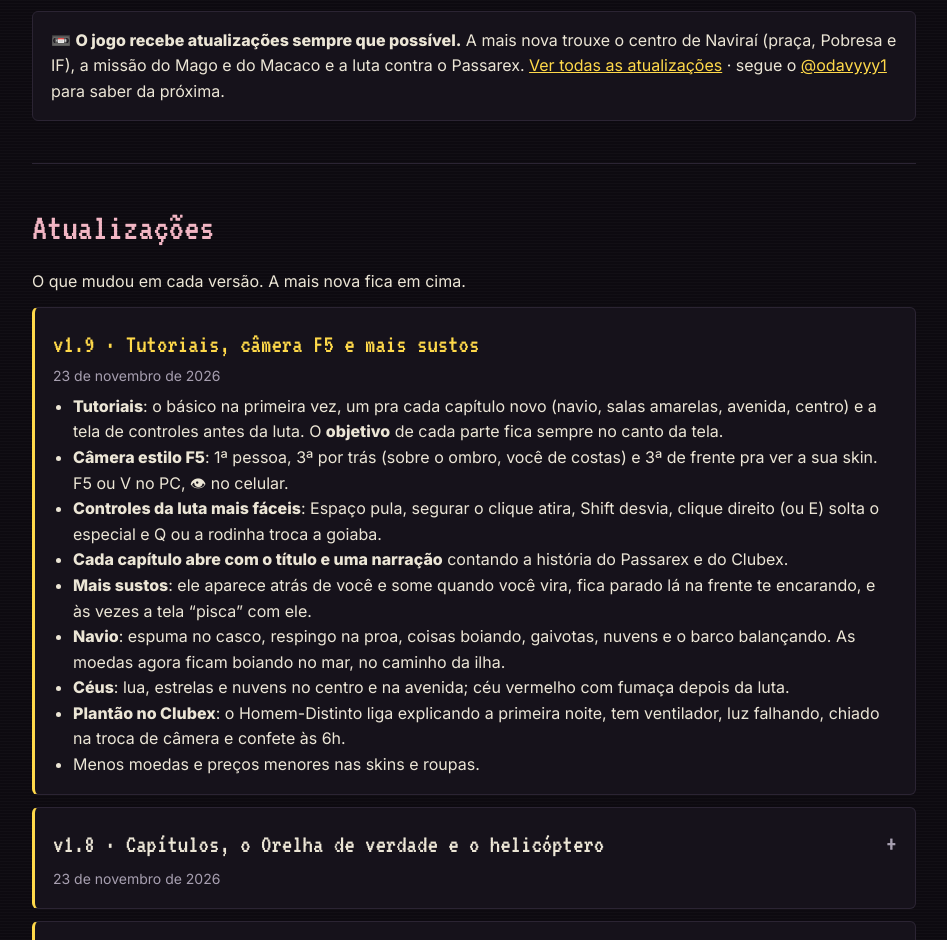
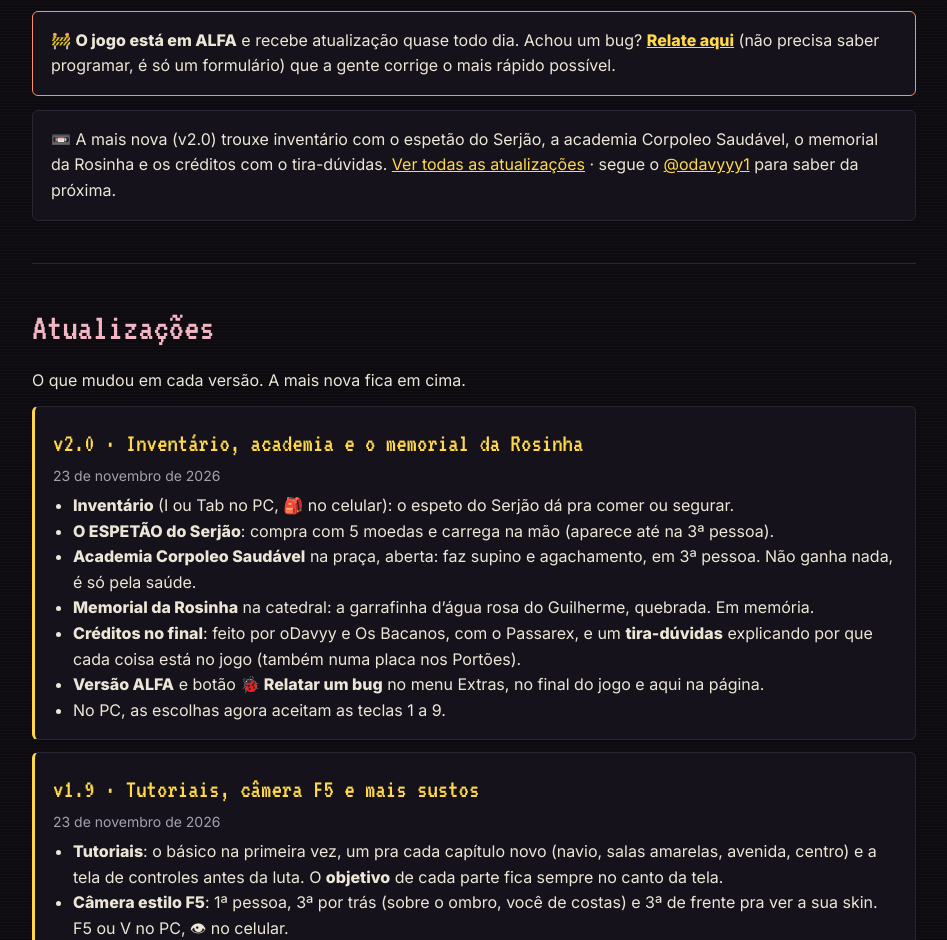
Before and after one commit to odavyyy/registro-1367, a plain HTML site: page index.html in a window 1280 px wide. Shown: the part 1568-2508 px from the top of the page, without its empty margins (166-1113 px from the left). Drawn offline with Linux system fonts and the light colour scheme.

Commit message:
v2.0: inventário, academia, memorial da Rosinha, créditos, versão alfa e formulário de bug
Co-Authored-By: Claude Opus 5.5 <noreply@anthropic.com>

```diff
--- a/index.html
+++ b/index.html
@@ -125,12 +125,27 @@
   <section id="trailer">
     <h2>Trailer</h2>
     <div class="video"><iframe src="https://www.youtube-nocookie.com/embed/6tqPn_Aw5b8" title="Trailer do Registro 1367" allow="accelerometer; encrypted-media; gyroscope; picture-in-picture; fullscreen" allowfullscreen loading="lazy"></iframe></div>
-    <p class="card" style="margin-top:14px">📼 <b>O jogo recebe atualizações sempre que possível.</b> A mais nova trouxe o centro de Naviraí (praça, Pobresa e IF), a missão do Mago e do Macaco e a luta contra o Passarex. <a href="#atualizacoes">Ver todas as atualizações</a> · segue o <a href="https://www.instagram.com/odavyyy1/">@odavyyy1</a> para saber da próxima.</p>
+    <p class="card" style="margin-top:14px;border-color:#ff8f6a">🚧 <b>O jogo está em ALFA</b> e recebe atualização quase todo dia. Achou um bug? <a href="https://github.com/odavyyy/registro-1367/issues/new?template=bug.yml" target="_blank" rel="noopener"><b>Relate aqui</b></a> (não precisa saber programar, é só um formulário) que a gente corrige o mais rápido possível.</p>
+    <p class="card" style="margin-top:14px">📼 A mais nova (v2.0) trouxe inventário com o espetão do Serjão, a academia Corpoleo Saudável, o memorial da Rosinha e os créditos com o tira-dúvidas. <a href="#atualizacoes">Ver todas as atualizações</a> · segue o <a href="https://www.instagram.com/odavyyy1/">@odavyyy1</a> para saber da próxima.</p>
   </section>
 
   <section id="atualizacoes">
     <h2>Atualizações</h2>
     <p>O que mudou em cada versão. A mais nova fica em cima.</p>
+
+    <div class="card log">
+      <h3>v2.0 · Inventário, academia e o memorial da Rosinha</h3>
+      <div class="when">23 de novembro de 2026</div>
+      <ul>
+        <li><b>Inventário</b> (I ou Tab no PC, 🎒 no celular): o espeto do Serjão dá pra comer ou segurar.</li>
+        <li><b>O ESPETÃO do Serjão</b>: compra com 5 moedas e carrega na mão (aparece até na 3ª pessoa).</li>
+        <li><b>Academia Corpoleo Saudável</b> na praça, aberta: faz supino e agachamento, em 3ª pessoa. Não ganha nada, é só pela saúde.</li>
+        <li><b>Memorial da Rosinha</b> na catedral: a garrafinha d’água rosa do Guilherme, quebrada. Em memória.</li>
+        <li><b>Créditos no final</b>: feito por oDavyy e Os Bacanos, com o Passarex, e um <b>tira-dúvidas</b> explicando por que cada coisa está no jogo (também numa placa nos Portões).</li>
+        <li><b>Versão ALFA</b> e botão <b>🐞 Relatar um bug</b> no menu Extras, no final do jogo e aqui na página.</li>
+        <li>No PC, as escolhas agora aceitam as teclas 1 a 9.</li>
+      </ul>
+    </div>
 
     <div class="card log">
       <h3>v1.9 · Tutoriais, câmera F5 e mais sustos</h3>
```
Also changed, not shown: 3 other files.
